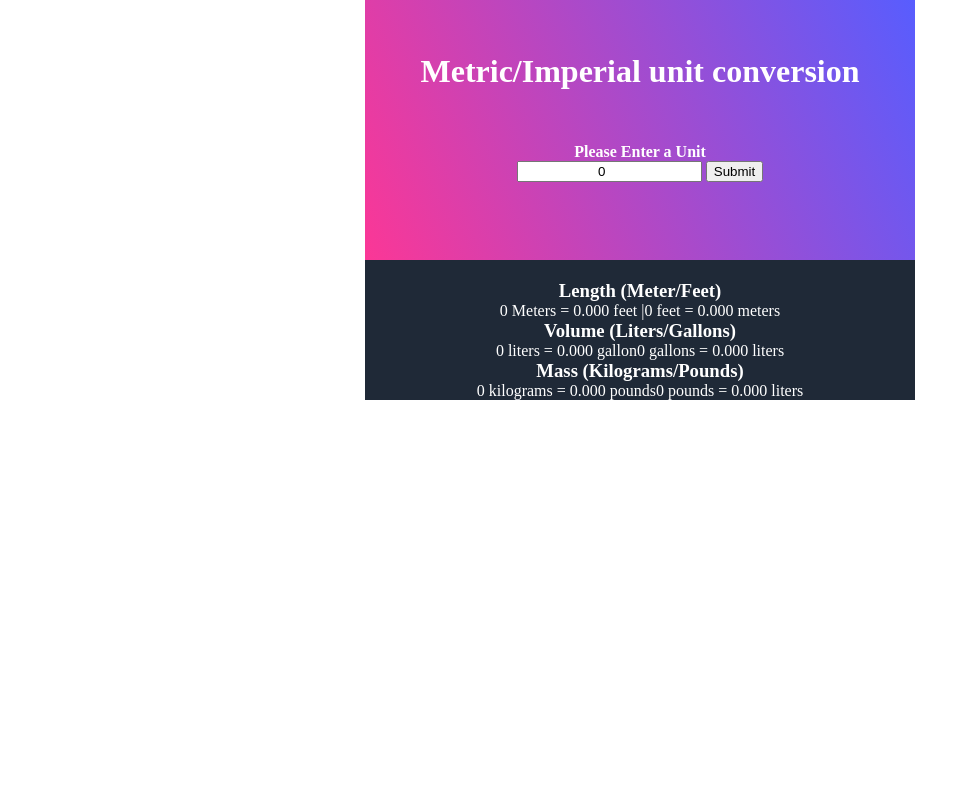
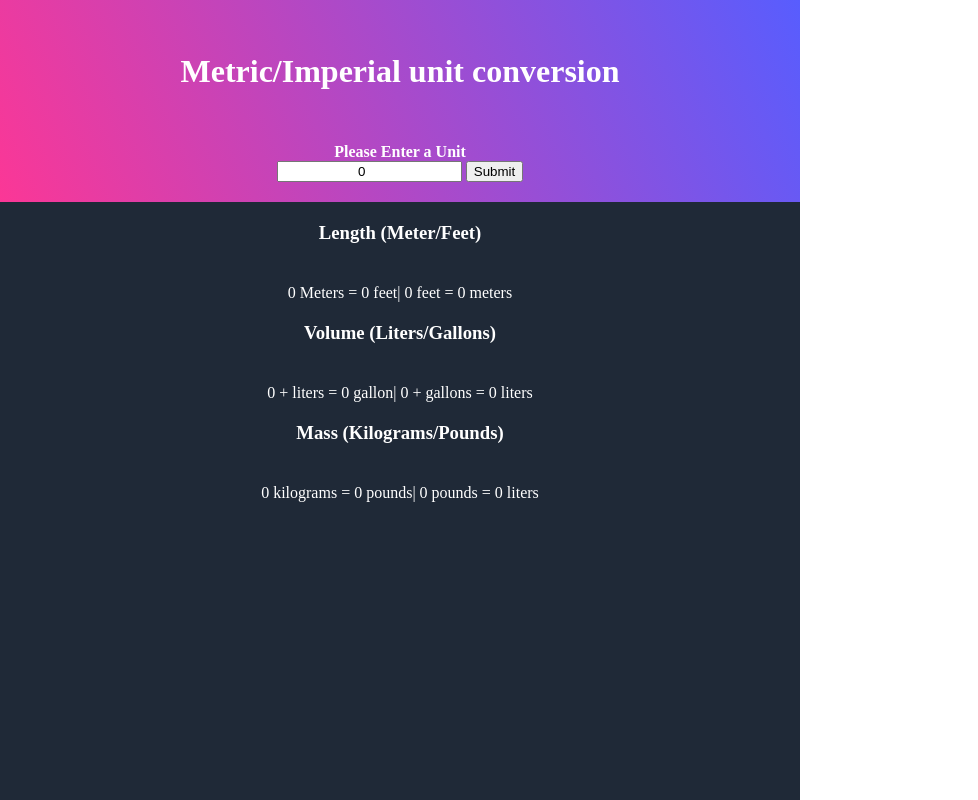
Before and after one commit to PrashanthBalakrishnan/unitConversion, a plain HTML site: page index.html in a window 1280 px wide. Both pictures are taken after a click on the button "Submit". Shown: the top 800 px of the page, without its empty margins (0-978 px from the left). Drawn offline with Linux system fonts and the light colour scheme.

Commit message:
changed UI
changed up UI bigger backround and added padding to text.

```diff
--- a/index.html
+++ b/index.html
@@ -8,6 +8,8 @@
     <link rel="stylesheet" href="styles.css">
     <title>Unit Conversion</title>
 </head>
+
+<div class="container">
     <div class="header">
         <h1 class="title">Metric/Imperial unit conversion</h1>
         <h4>Please Enter a Unit</h4>
@@ -17,26 +19,26 @@
     </div>
     <div class="output">
         <h3>Length (Meter/Feet)</h3>
-    <div class="length--output">
+        <div class="entryfeild length--output">
             <p id="meters--feet"></p>
             <p id="feet--meters"></p>
         </div>
         <h3>Volume (Liters/Gallons)</h3>
 
-    <div class="length--output">
+        <div class="entryfeild length--output">
             <p id="liters--gallons"></p>
             <p id="gallons--liters"></p>
         </div>
         <h3>Mass (Kilograms/Pounds)</h3>
 
-    <div class="length--output">
+        <div class="entryfeild length--output">
             <p id="kilograms--pounds"></p>
             <p id="pounds--kilograms"></p>
         </div>
 
 
 
-
+    </div>
 </div>
 
 
--- a/script.js
+++ b/script.js
@@ -9,21 +9,21 @@ function myFunction() {
     let feetToMeters = document.getElementById("feet--meters");
 
 
-    metersToFeet.innerHTML = (num + " Meters = " + (num * 3.28084).toFixed(3) + " feet " + " | ");
-    feetToMeters.innerText = (num + " feet = " + (num * .3048).toFixed(3) + " meters");
+    metersToFeet.innerText = `${num} Meters =  ${num * (3.28084).toFixed(3)}  feet `;
+    feetToMeters.innerText = `| ${num}  feet = ${num * (.3048).toFixed(3)}  meters`;
 
     let litersToGallon = document.getElementById("liters--gallons");
     let gallonToLiters = document.getElementById("gallons--liters");
 
-    litersToGallon.innerHTML = (num + " liters = " + (num * 0.264172).toFixed(3) + " gallon")
-    gallonToLiters.innerHTML = (num + " gallons = " + (num * 3.78541).toFixed(3) + " liters");
+    litersToGallon.innerText = `${num} + liters =   ${num * (0.264172).toFixed(3)}  gallon`;
+    gallonToLiters.innerText = `| ${num} + gallons =   ${num * (3.78541).toFixed(3)} liters`;
 
 
     let killosToPounds = document.getElementById("kilograms--pounds");
     let poundsToKillos = document.getElementById("pounds--kilograms");
 
-    killosToPounds.innerHTML = (num + " kilograms = " + (num * 2.20462).toFixed(3) + " pounds")
-    poundsToKillos.innerHTML = (num + " pounds = " + (num * 0.453592).toFixed(3) + " liters");
+    killosToPounds.innerText = `${num} kilograms = ${num * (2.20462).toFixed(3)} pounds `;
+    poundsToKillos.innerText = `| ${num} pounds = ${num * (0.453592).toFixed(3)} liters`;
 
 
 
--- a/styles.css
+++ b/styles.css
@@ -2,15 +2,21 @@
     text-align: center;
     color: #ffff;
     margin: 0;
+    max-width: 100vh;
+    max-height: 100vh;
+
+}
+
+.cotainer {
+    padding: 10px;
+
 
 }
 
 .header {
-    width: 550px;
-    height: 260px;
     background: linear-gradient(246.26deg, #585DFE 0%, #FB3796 100%);
     margin: 0 auto;
-
+    padding-bottom: 20px;
 }
 
 
@@ -23,10 +29,10 @@
 }
 
 .output {
-    margin: 0 auto;
     background: #1F2937;
-    max-width: 550px;
     padding-top: 20px;
+    height: 100vh;
+
 }
 
 input,
@@ -38,3 +44,9 @@ button {
     display: flex;
     justify-content: center;
 }
+
+.entryfeild {
+    padding: 20px 40px;
+    margin-top: 20px;
+
+}
```
Lines whose indentation alone changed are shown as unchanged.
